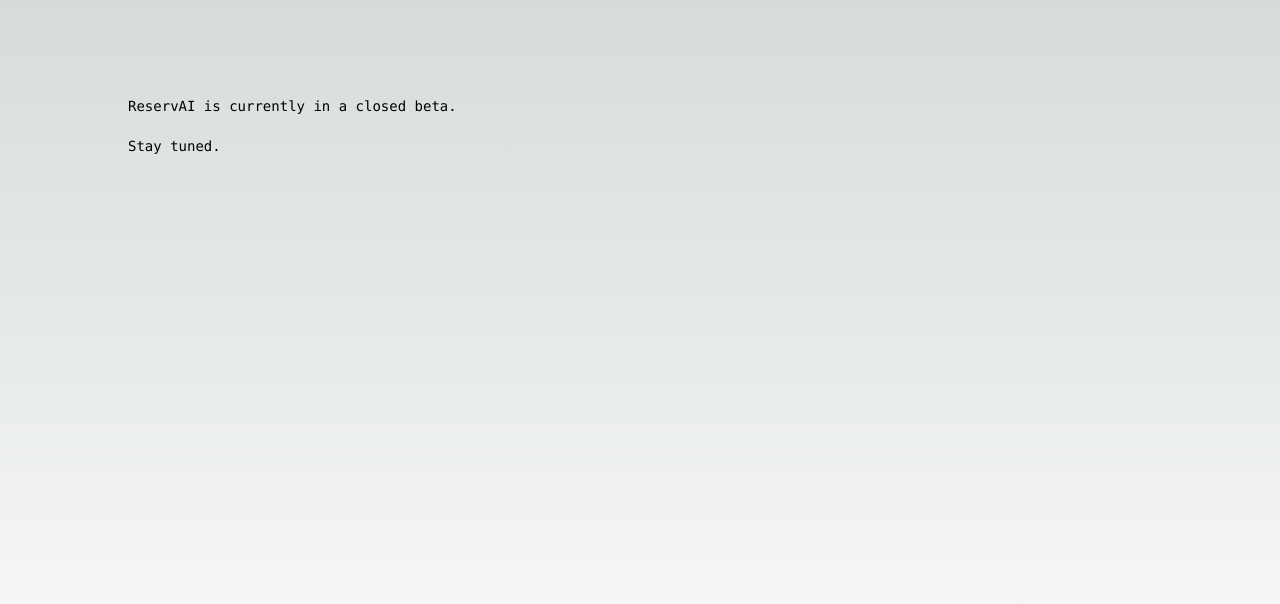
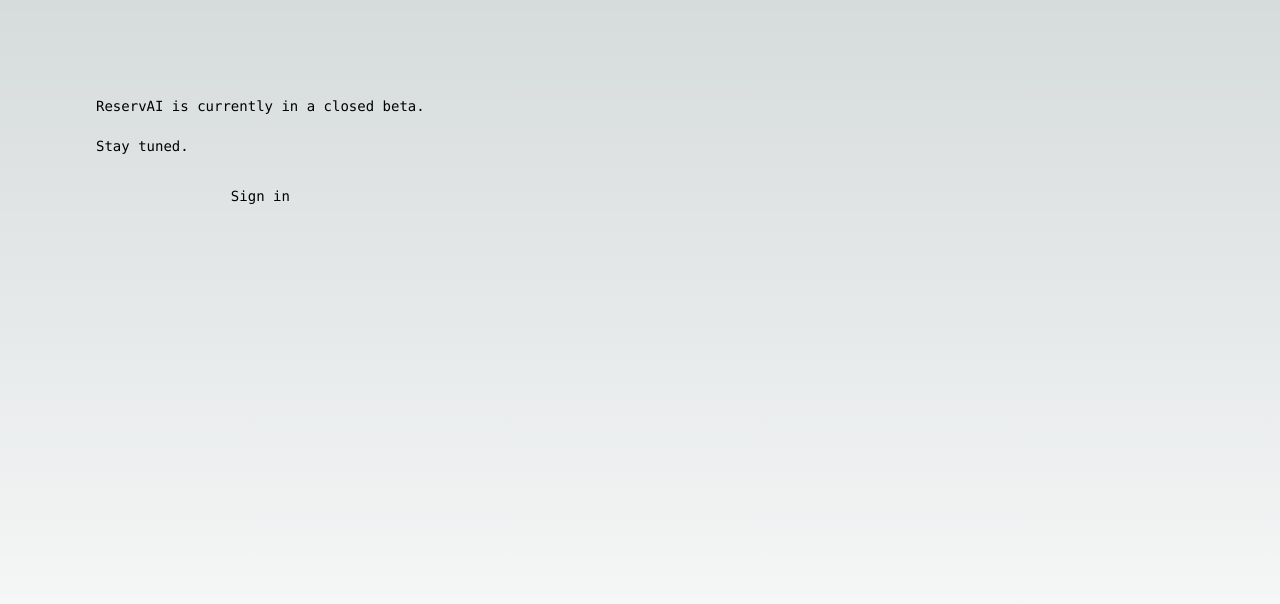
Before and after one commit to Glitched/ReservAI, a Next.js app in the folder frontend/: page / in a window 1280 px wide. Shown: the top 604 px of the page. Built offline with nearby package versions, Linux system fonts and the light colour scheme; no server answers.

Commit message:
add button

```diff
--- a/frontend/package.json
+++ b/frontend/package.json
@@ -10,16 +10,19 @@
     "lint": "next lint"
   },
   "dependencies": {
+    "@radix-ui/react-slot": "^1.0.2",
     "@types/node": "18.16.1",
     "@types/react": "18.2.0",
     "@types/react-dom": "18.2.1",
     "autoprefixer": "10.4.14",
+    "class-variance-authority": "^0.6.0",
     "eslint": "8.39.0",
     "eslint-config-next": "13.3.1",
     "next": "13.3.1",
     "postcss": "8.4.23",
     "react": "18.2.0",
     "react-dom": "18.2.0",
+    "tailwind-merge": "^1.12.0",
     "tailwindcss": "3.3.2",
     "typescript": "5.0.4"
   }
--- a/frontend/src/components/type.tsx
+++ b/frontend/src/components/type.tsx
@@ -3,9 +3,18 @@
 
 const inter = Inter({ subsets: ["latin"] });
 
-export default function Type({ msg, speed }: { msg: string; speed?: number }) {
+export default function Type({
+  msg,
+  speed,
+  callback,
+}: {
+  msg: string;
+  speed?: number;
+  callback?: () => void;
+}) {
   const [showBlock, setShowBlock] = useState(false);
   const [len, setLen] = useState(0);
+  const [hasCalledCallback, setHasCalledCallback] = useState(false);
 
   useEffect(() => {
     const interval = setInterval(() => {
@@ -17,9 +26,20 @@
   useEffect(() => {
     const interval = setInterval(() => {
       setLen((len) => len + 1);
-    }, speed ?? 40);
+    }, speed ?? 20);
     return () => clearInterval(interval);
   });
+
+  useEffect(() => {
+    // Call callback when we're fully typed.
+    if (len > msg.length && !hasCalledCallback) {
+      setHasCalledCallback(true);
+      if (callback) {
+        callback();
+      }
+    }
+    return () => {};
+  }, [len]);
 
   const textToRender = msg.slice(0, len);
 
--- /dev/null
+++ b/frontend/src/components/ui/button.tsx
@@ -0,0 +1,55 @@
+import { Slot } from "@radix-ui/react-slot";
+import { cva, type VariantProps } from "class-variance-authority";
+import * as React from "react";
+
+import { cn } from "@/lib/utils";
+
+const buttonVariants = cva(
+  "inline-flex items-center justify-center rounded-md text-sm font-medium transition-colors focus-visible:outline-none focus-visible:ring-2 focus-visible:ring-ring focus-visible:ring-offset-2 disabled:opacity-50 disabled:pointer-events-none ring-offset-background",
+  {
+    variants: {
+      variant: {
+        default: "bg-primary text-primary-foreground hover:bg-primary/90",
+        destructive:
+          "bg-destructive text-destructive-foreground hover:bg-destructive/90",
+        outline:
+          "border border-input hover:bg-accent hover:text-accent-foreground",
+        secondary:
+          "bg-secondary text-secondary-foreground hover:bg-secondary/80",
+        ghost: "hover:bg-accent hover:text-accent-foreground",
+        link: "underline-offset-4 hover:underline text-primary",
+      },
+      size: {
+        default: "h-10 py-2 px-4",
+        sm: "h-9 px-3 rounded-md",
+        lg: "h-11 px-8 rounded-md",
+      },
+    },
+    defaultVariants: {
+      variant: "default",
+      size: "default",
+    },
+  }
+);
+
+export interface ButtonProps
+  extends React.ButtonHTMLAttributes<HTMLButtonElement>,
+    VariantProps<typeof buttonVariants> {
+  asChild?: boolean;
+}
+
+const Button = React.forwardRef<HTMLButtonElement, ButtonProps>(
+  ({ className, variant, size, asChild = false, ...props }, ref) => {
+    const Comp = asChild ? Slot : "button";
+    return (
+      <Comp
+        className={cn(buttonVariants({ variant, size, className }))}
+        ref={ref}
+        {...props}
+      />
+    );
+  }
+);
+Button.displayName = "Button";
+
+export { Button, buttonVariants };
--- a/frontend/src/pages/index.tsx
+++ b/frontend/src/pages/index.tsx
@@ -1,17 +1,45 @@
 import Type from "@/components/type";
+import { Button } from "@/components/ui/button";
 import { Inter } from "next/font/google";
+
+import { useEffect, useState } from "react";
 
 const inter = Inter({ subsets: ["latin"] });
 
 export default function Home() {
+  const [showButton, setShowButton] = useState(false);
+  const [url, setUrl] = useState("#");
+
+  useEffect(() => {
+    const fetchData = async () => {
+      try {
+        const response = await fetch("/auth/google/authorize");
+        if (!response.ok) {
+          throw new Error(`HTTP error! status: ${response.status}`);
+        }
+        const jsonData = await response.json();
+        setUrl(jsonData["authorization_url"]);
+      } catch (error) {
+        console.error("There was an error!", error);
+      }
+    };
+    fetchData();
+  }, []);
+
   const headerMsg = "ReservAI is currently in a closed beta.\n\nStay tuned.";
   return (
     <main
-      className={`flex min-h-screen flex-col items-center justify-between md:p-24 sm:p-12 p-8 ${inter.className}`}
+      className={`flex min-h-screen flex-col justify-between md:p-24 sm:p-12 p-8 ${inter.className}`}
     >
-      <div className="z-10 w-full max-w-5xl items-center justify-between font-mono text-sm flex">
-        <div className="bottom-0 left-0 flex items-end justify-center  from-white via-white dark:from-black dark:via-black static h-auto w-auto bg-none">
-          <Type msg={headerMsg} />
+      <div className="z-10 w-full max-w-5xl justify-between font-mono text-sm flex">
+        <div className="bottom-0 left-0 flex flex-col justify-center  from-white via-white dark:from-black dark:via-black static h-auto w-auto bg-none">
+          <Type
+            speed={1}
+            msg={headerMsg}
+            callback={() => setShowButton(true)}
+          />
+          <br />
+          {showButton && <Button>Sign in</Button>}
         </div>
       </div>
     </main>
```
Also changed, not shown: 1 other file (tests, documents, lock files or other folders).
